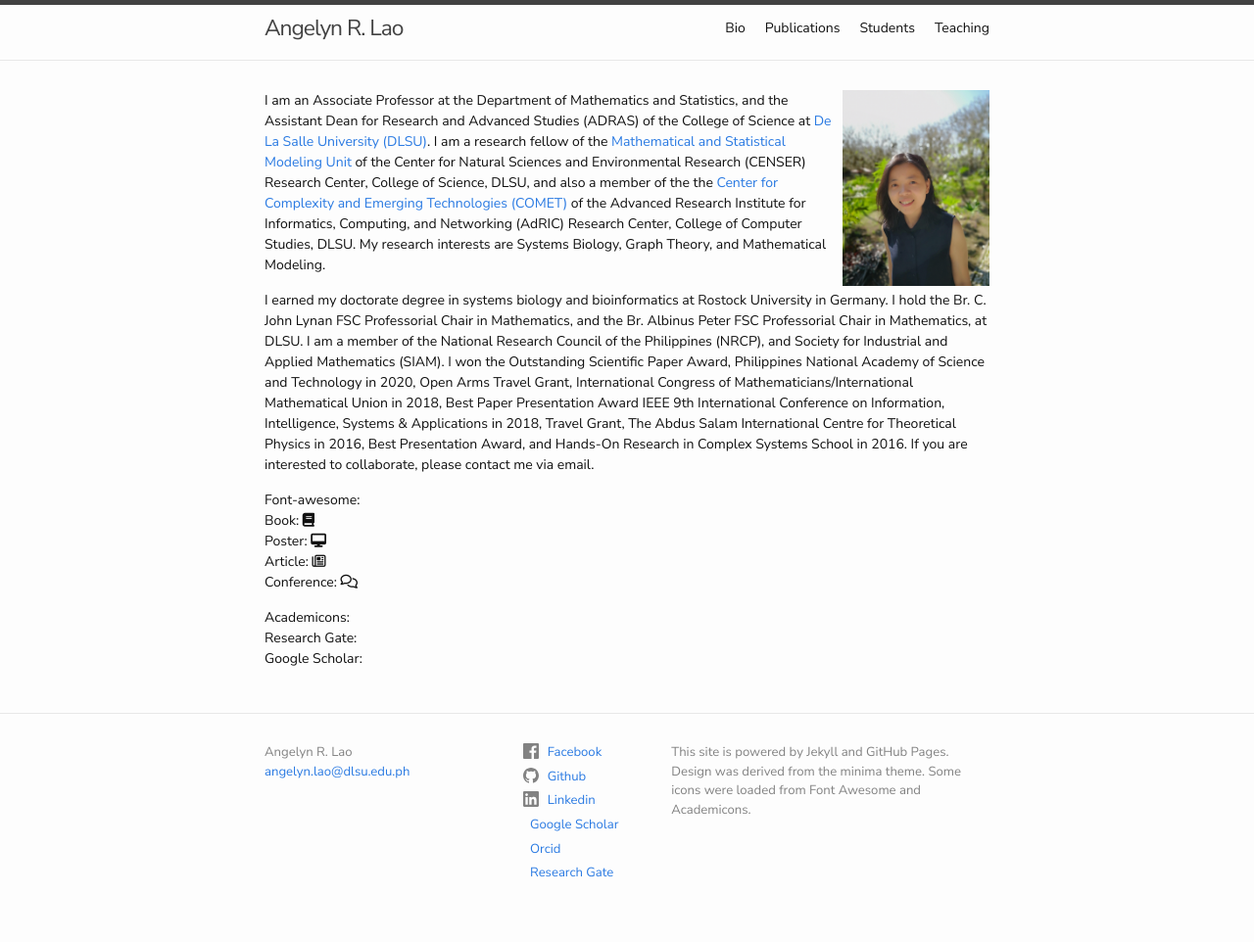
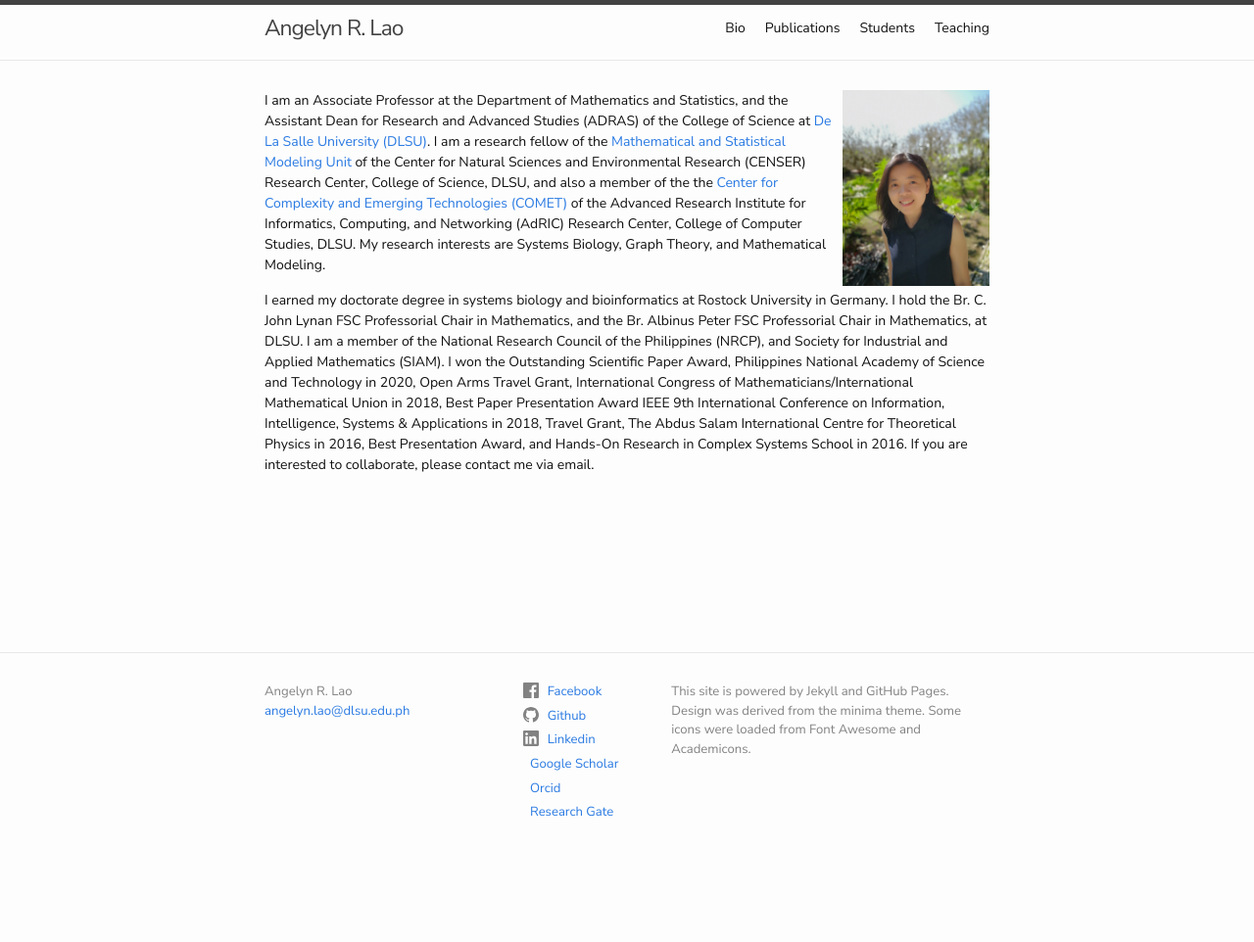
Before and after one commit to yupaulk/angelynlao.github.io, a Jekyll site: the page built from index.md, in a window 1280 px wide. Shown: the whole page at 98% size. Built offline with Jekyll 4.4.1, drawn with Linux system fonts in a browser that asks for light colours; nearby versions of some CDN libraries; a style sheet for code colours, icons or effects is not loaded; after the commit the page ends 900 px from its top, so only the background shows below that.

```diff
--- a/index.md
+++ b/index.md
@@ -8,13 +8,3 @@ layout: home
 
 I earned my doctorate degree in systems biology and bioinformatics at Rostock University in Germany. I hold the Br. C. John Lynan FSC Professorial Chair in Mathematics, and the Br. Albinus Peter FSC Professorial Chair in Mathematics, at DLSU. I am a member of the National Research Council of the Philippines (NRCP), and Society for Industrial and Applied Mathematics (SIAM). I won the Outstanding Scientific Paper Award, Philippines National Academy of Science and Technology in 2020, Open Arms Travel Grant, International Congress of Mathematicians/International Mathematical Union in 2018, Best Paper Presentation Award
 IEEE 9th International Conference on Information, Intelligence, Systems & Applications in 2018, Travel Grant, The Abdus Salam International Centre for Theoretical Physics in 2016, Best Presentation Award, and Hands-On Research in Complex Systems School in 2016. If you are interested to collaborate, please contact me via email.
-
-Font-awesome: <br>
-Book: <i class="fa-solid fa-book"></i> <br>
-Poster: <i class="fa-solid fa-desktop"></i> <br>
-Article: <i class="fa-regular fa-newspaper"></i> <br>
-Conference: <i class="fa-regular fa-comments"></i> <br>
-
-Academicons: <br>
-Research Gate: <i class="ai ai-researchgate"></i> <br>
-Google Scholar: <i class="ai ai-google-scholar"></i> <br>
```
Also changed, not shown: publications.md (+3 -3 lines).
